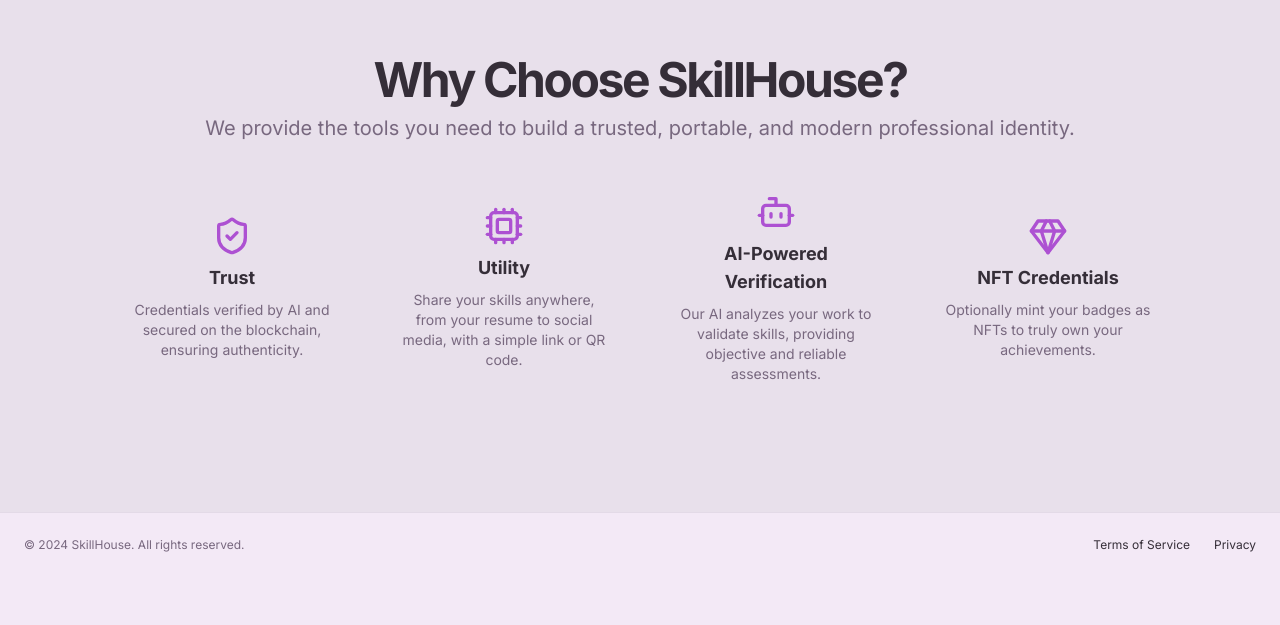
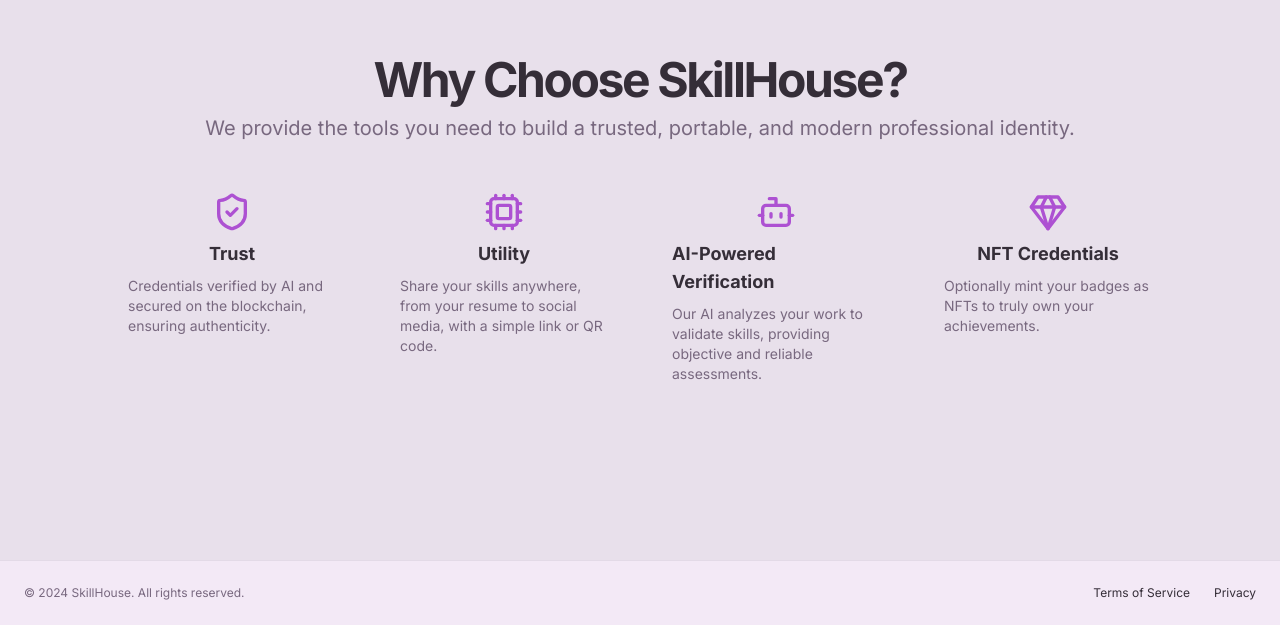
Before and after one commit to iamaanahmad/skill-house, a Next.js app: page / in a window 1280 px wide. Shown: the part 1118-1743 px from the top of the page. Before the commit the page ends 1695 px from the top, so only its background shows below. Built offline with nearby package versions, Linux system fonts and the light colour scheme.

Commit message:
Only Header icon is in center, body contents, components and elements no

```diff
--- a/src/app/page.tsx
+++ b/src/app/page.tsx
@@ -17,9 +17,9 @@
         </Link>
       </header>
       <main className="flex-1">
-        <section className="w-full py-12 md:py-24 lg:py-32 xl:py-48 text-center">
+        <section className="w-full py-12 md:py-24 lg:py-32 xl:py-48">
           <div className="container px-4 md:px-6">
-            <div className="flex flex-col items-center space-y-8">
+            <div className="flex flex-col items-center space-y-8 text-center">
               <div className="space-y-4">
                  <h1 className="text-3xl font-bold tracking-tighter sm:text-5xl xl:text-6xl/none bg-clip-text text-transparent bg-gradient-to-r from-primary to-accent">
                   Mint, Showcase, and Share Your Verified Skills
@@ -55,8 +55,8 @@
                 </p>
               </div>
             </div>
-            <div className="mx-auto grid max-w-5xl items-center justify-items-center gap-8 sm:grid-cols-2 md:gap-12 lg:grid-cols-4 lg:gap-16 mt-12 text-center">
-              <div className="grid gap-2">
+            <div className="mx-auto grid max-w-5xl items-start justify-items-center gap-8 py-12 sm:grid-cols-2 md:gap-12 lg:grid-cols-4 lg:gap-16">
+              <div className="grid gap-2 justify-items-center">
                  <div className="flex justify-center items-center">
                     <ShieldCheck className="w-10 h-10 text-primary" />
                 </div>
@@ -65,7 +65,7 @@
                   Credentials verified by AI and secured on the blockchain, ensuring authenticity.
                 </p>
               </div>
-              <div className="grid gap-2">
+              <div className="grid gap-2 justify-items-center">
                 <div className="flex justify-center items-center">
                     <Cpu className="w-10 h-10 text-primary" />
                 </div>
@@ -74,7 +74,7 @@
                   Share your skills anywhere, from your resume to social media, with a simple link or QR code.
                 </p>
               </div>
-              <div className="grid gap-2">
+              <div className="grid gap-2 justify-items-center">
                 <div className="flex justify-center items-center">
                     <Bot className="w-10 h-10 text-primary" />
                 </div>
@@ -83,7 +83,7 @@
                   Our AI analyzes your work to validate skills, providing objective and reliable assessments.
                 </p>
               </div>
-              <div className="grid gap-2">
+              <div className="grid gap-2 justify-items-center">
                 <div className="flex justify-center items-center">
                     <Gem className="w-10 h-10 text-primary" />
                 </div>
```
